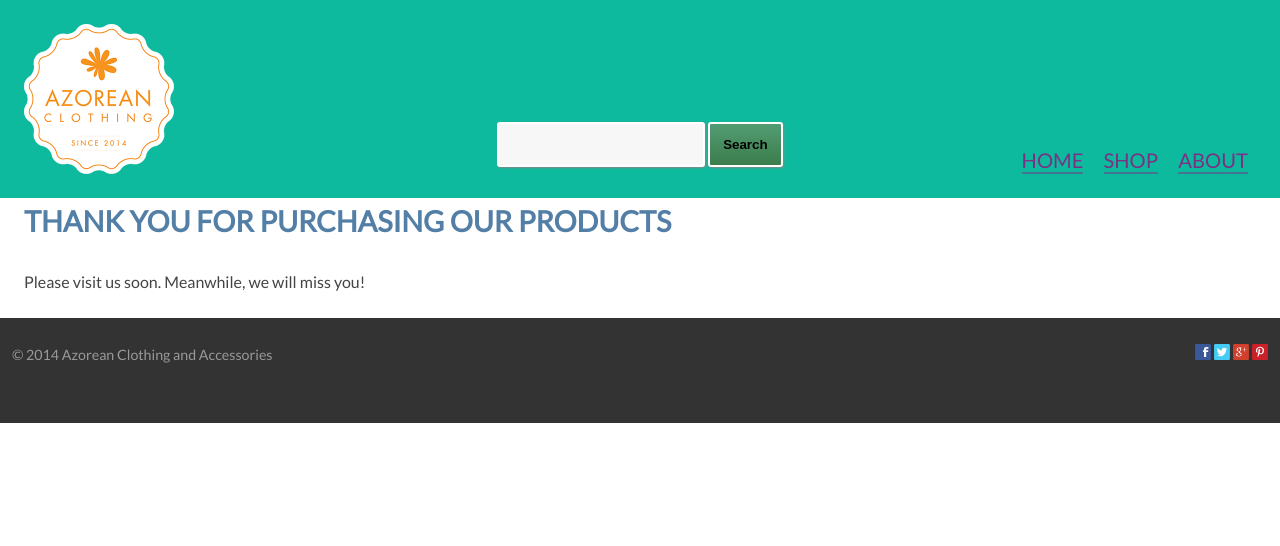
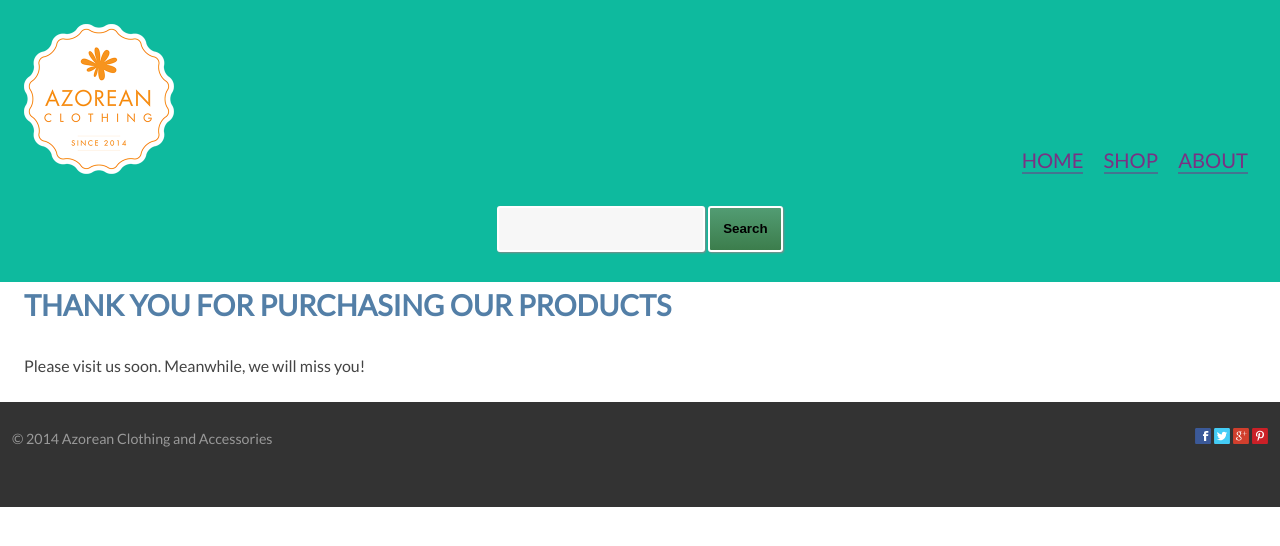
Before and after one commit to card0127/ecommerce-website, a Jekyll site: the page built from thank-you.html, in a window 1280 px wide. Shown: the top 546 px of the page. Built offline with Jekyll 4.4.1, drawn with Linux system fonts in a browser that asks for light colours; Markdown is read by kramdown in place of the engine named in the settings.

Commit message:
Adjusted position of items within header

```diff
--- a/_layouts/default.html
+++ b/_layouts/default.html
@@ -28,16 +28,10 @@
 
 <header class="masthead island push-0">
   <div class="grid grid-bottom">
-    <div class="unit unit-s-1 unit-m-1 unit-l-1-3">
+    <div class="unit unit-s-1 unit-m-1-2 unit-l-1-2">
       <h1 class="push-0"><img class="img-flex logo" src="{{site.baseurl}}/images/logo.png" alt="Azorean"></h1>
     </div>
-	<div class="search unit unit-s-1 unit-m-1 unit-l-1-3">
-		<form action="http://www.google.ca/">
-			<input type="text" class="input">
-			<input type="submit" value="Search" class="input btn">
-		</form>
-	</div>
-    <nav class="unit unit-s-1 unit-m-1 unit-l-1-3">
+    <nav class="unit unit-s-1 unit-m-1-2 unit-l-1-2">
       <ul class="list-group giga brand-family push-0 nav">
         <li class="list-group-item list-group-item-inline">
           <a class="{% if page.url =='/' %}current{% endif %}" href="{{site.baseurl}}/">HOME</a>
@@ -50,6 +44,12 @@
         </li>
       </ul>
     </nav>
+	<div class="search unit unit-s-1 unit-m-1 unit-l-1">
+		<form action="http://www.google.ca/">
+			<input type="text" class="input">
+			<input type="submit" value="Search" class="input btn">
+		</form>
+	</div>
   </div>
 </header>
 
```
